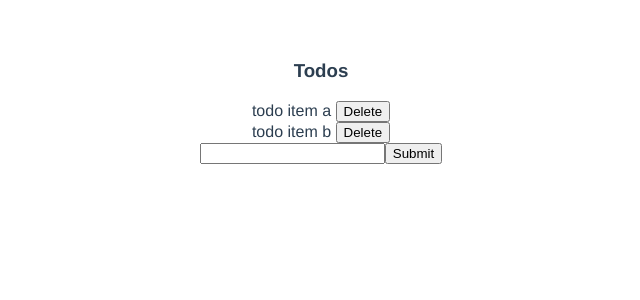
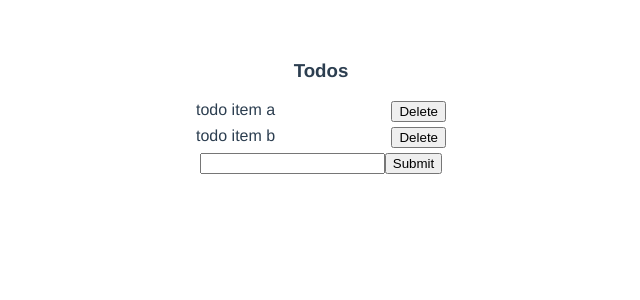
Before and after one commit to st0nyx/vuex-todos, a Vue app: page / in a window 1280 px wide. Shown: the top 300 px of the page, without its empty margins (319-959 px from the left). Built offline with nearby package versions, Linux system fonts and the light colour scheme.

Commit message:
added some styling

```diff
--- a/src/components/Todo.vue
+++ b/src/components/Todo.vue
@@ -1,7 +1,11 @@
 <template>
-  <div>
+  <div style="width: 250px; margin: 5px auto">
+    <div style="display: flex; justify-content: space-between">
+
     {{ todo.title }}
     <button @click="deleteTodo">Delete</button>
+    </div>
+
   </div>
 </template>
 
```
